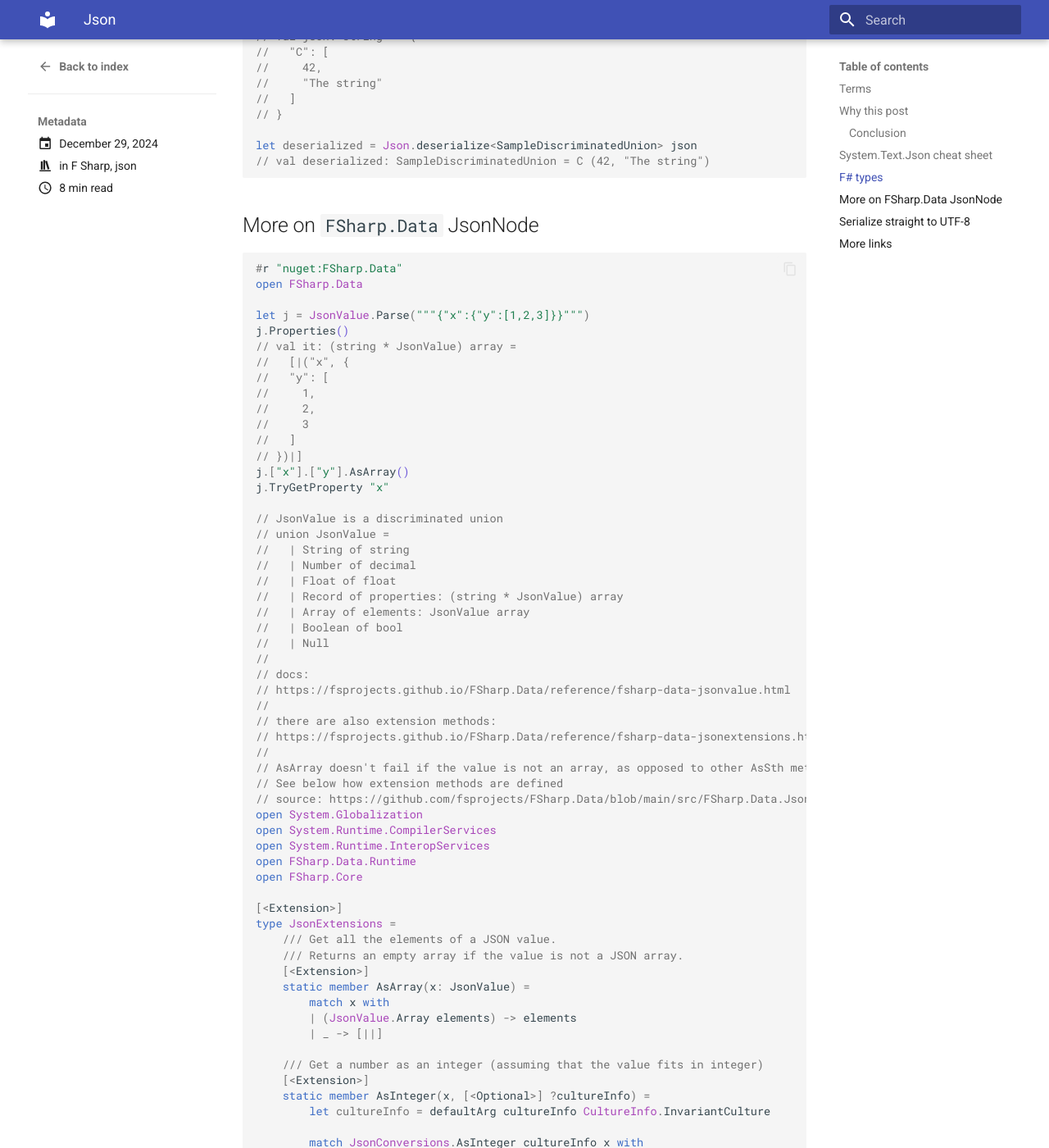
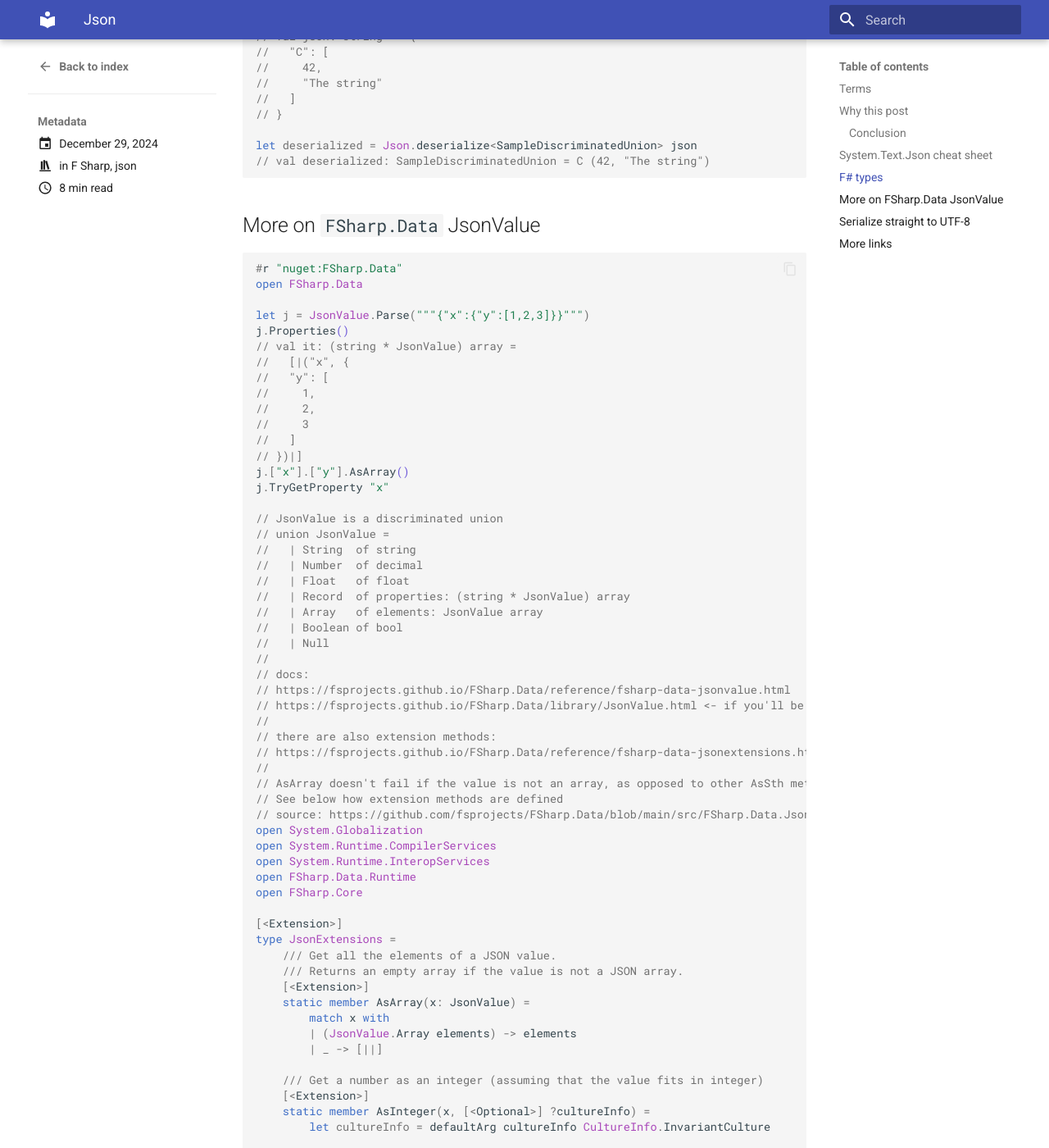
Before and after one commit to inwenis/blog, an MkDocs documentation site: the page built from docs/posts/post19.md, in a window 1280 px wide and 1400 px high, scrolled down 6989 px. Shown: the whole window at 82% size. Built offline with MkDocs 1.6.1 and Material for MkDocs 9.7.7, drawn with Linux system fonts in a browser that asks for light colours.

Commit message:
add link

````diff
--- a/docs/posts/post19.md
+++ b/docs/posts/post19.md
@@ -358,7 +358,7 @@ let deserialized = Json.deserialize<SampleDiscriminatedUnion> json
 // val deserialized: SampleDiscriminatedUnion = C (42, "The string")
 ```
 
-## More on `FSharp.Data` JsonNode
+## More on `FSharp.Data` JsonValue
 ```F#
 #r "nuget:FSharp.Data"
 open FSharp.Data
@@ -378,16 +378,17 @@ j.TryGetProperty "x"
 
 // JsonValue is a discriminated union
 // union JsonValue =
-//   | String of string
-//   | Number of decimal
-//   | Float of float
-//   | Record of properties: (string * JsonValue) array
-//   | Array of elements: JsonValue array
+//   | String  of string
+//   | Number  of decimal
+//   | Float   of float
+//   | Record  of properties: (string * JsonValue) array
+//   | Array   of elements: JsonValue array
 //   | Boolean of bool
 //   | Null
 //
 // docs:
 // https://fsprojects.github.io/FSharp.Data/reference/fsharp-data-jsonvalue.html
+// https://fsprojects.github.io/FSharp.Data/library/JsonValue.html <- if you'll be working with JsonValue read this
 //
 // there are also extension methods:
 // https://fsprojects.github.io/FSharp.Data/reference/fsharp-data-jsonextensions.html
````
